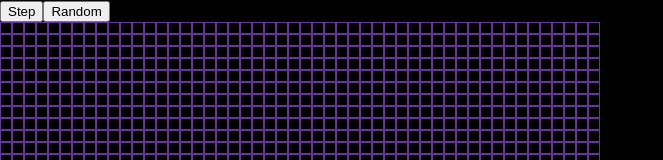
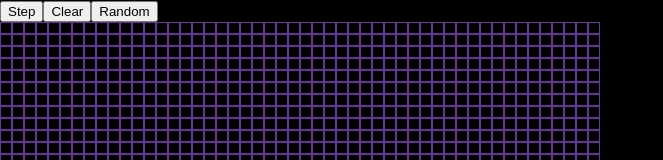
Before and after one commit to ahuth/conway, a React (Create React App) app: page / in a window 1280 px wide. Shown: the top 160 px of the page, without its empty margins (0-663 px from the left). Built offline with nearby package versions, Linux system fonts and the light colour scheme.

Commit message:
Add clearing

```diff
--- a/src/components/App.tsx
+++ b/src/components/App.tsx
@@ -10,6 +10,7 @@ export default function App() {
   return (
     <div>
       <button onClick={() => setWorld(World.step(world))}>Step</button>
+      <button onClick={() => setWorld(initialWorld)}>Clear</button>
       <button onClick={() => setWorld(World.randomize(world))}>Random</button>
       <Grid world={world} />
     </div>
```
